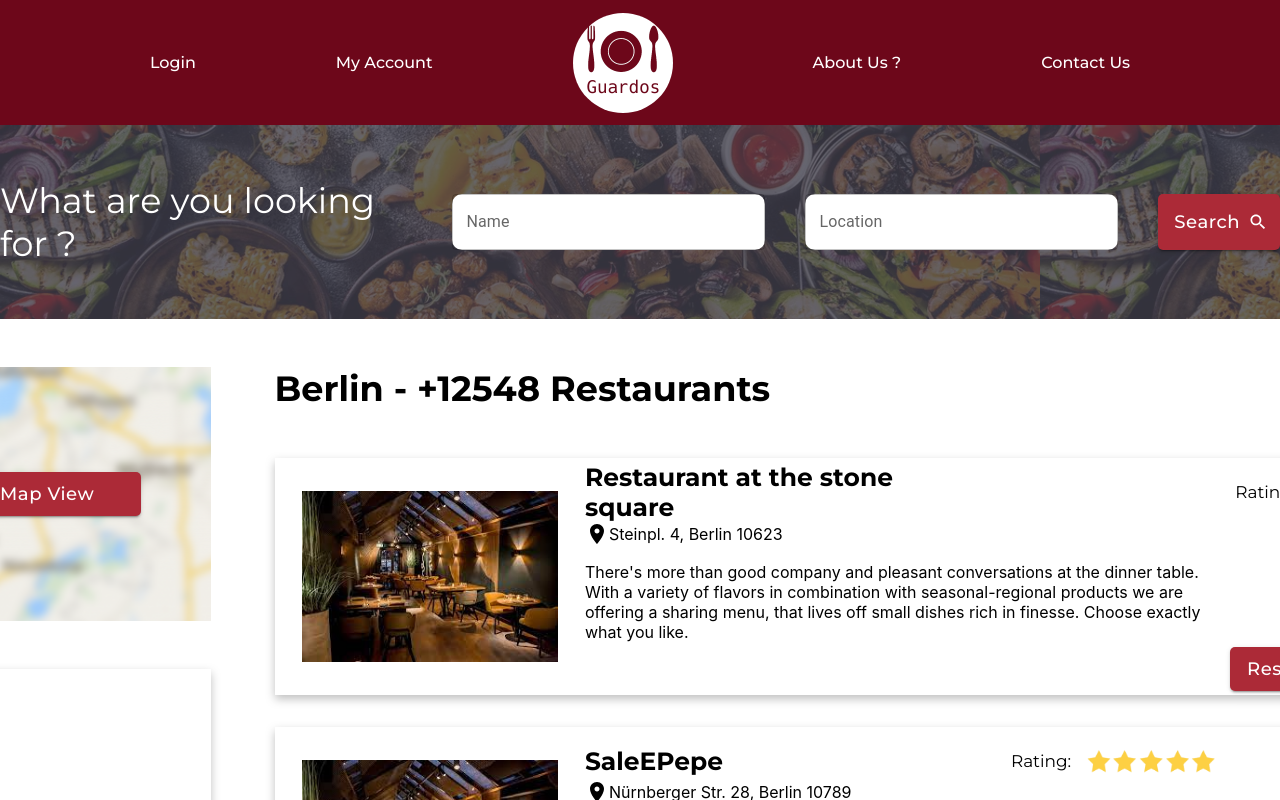
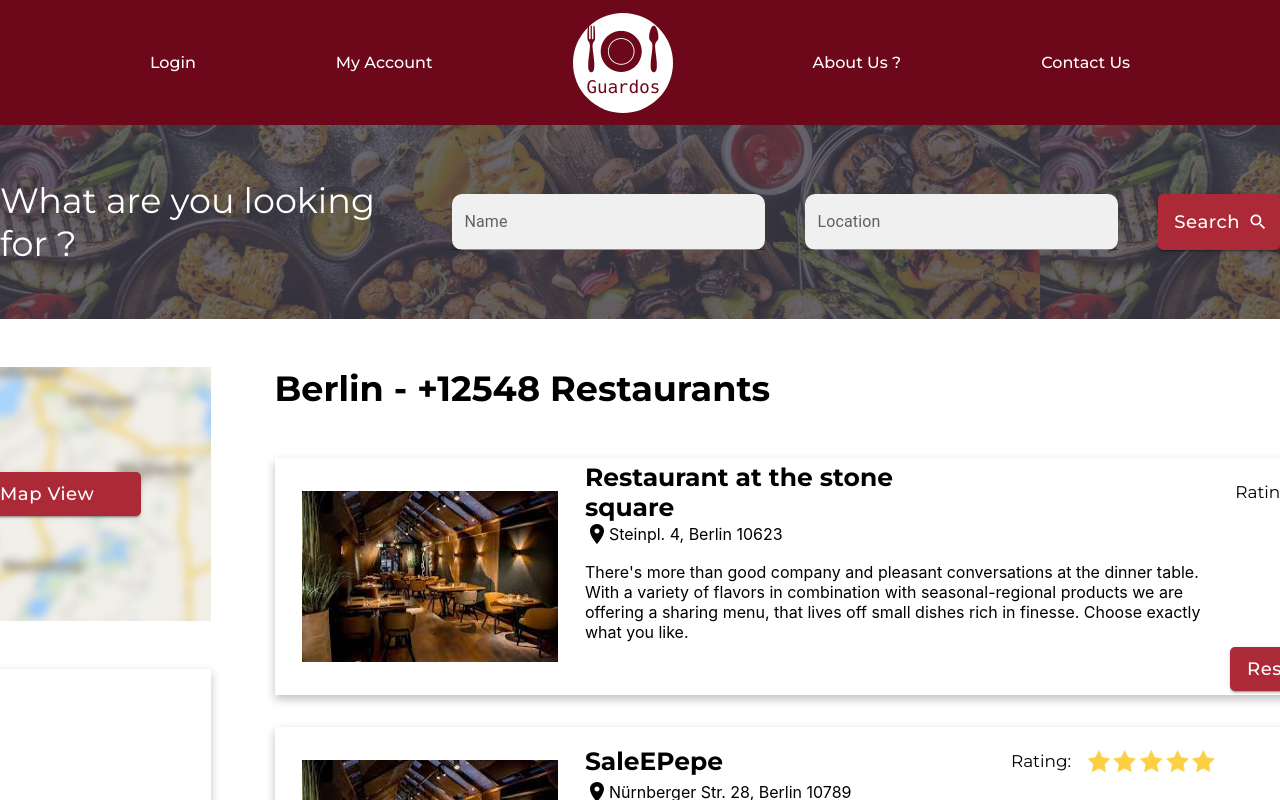
Before and after one commit to Guardos-Epitech/Guardos, a React (Create React App) app in the folder frontend/: page / in a window 1280 px wide. Shown: the top 800 px of the page. Built offline with nearby package versions, Linux system fonts and the light colour scheme.

Commit message:
[FE] [MODIFY] changed input fields from contained to filled

```diff
--- a/frontend/src/components/InputSearch/InputSearch.tsx
+++ b/frontend/src/components/InputSearch/InputSearch.tsx
@@ -68,7 +68,7 @@ const InputSearch = (props : any) => {
       <ThemeProvider theme={theme}>
         <TextField
           label="Name"
-          variant="outlined"
+          variant="filled"
           className={styles.InputSearch}
           onChange={onChangeName}
         />
--- a/frontend/src/components/InputSearchAutocomplete/AutoComplete.tsx
+++ b/frontend/src/components/InputSearchAutocomplete/AutoComplete.tsx
@@ -93,7 +93,7 @@ const AutoComplete = (props : AutoCompleteProps) => {
         <div>
           <TextField
             label="Location"
-            variant="outlined"
+            variant="filled"
             className={inputSyles.InputSearch}
             onChange={handleChange}
             onKeyDown={handleKeyDown}
```
